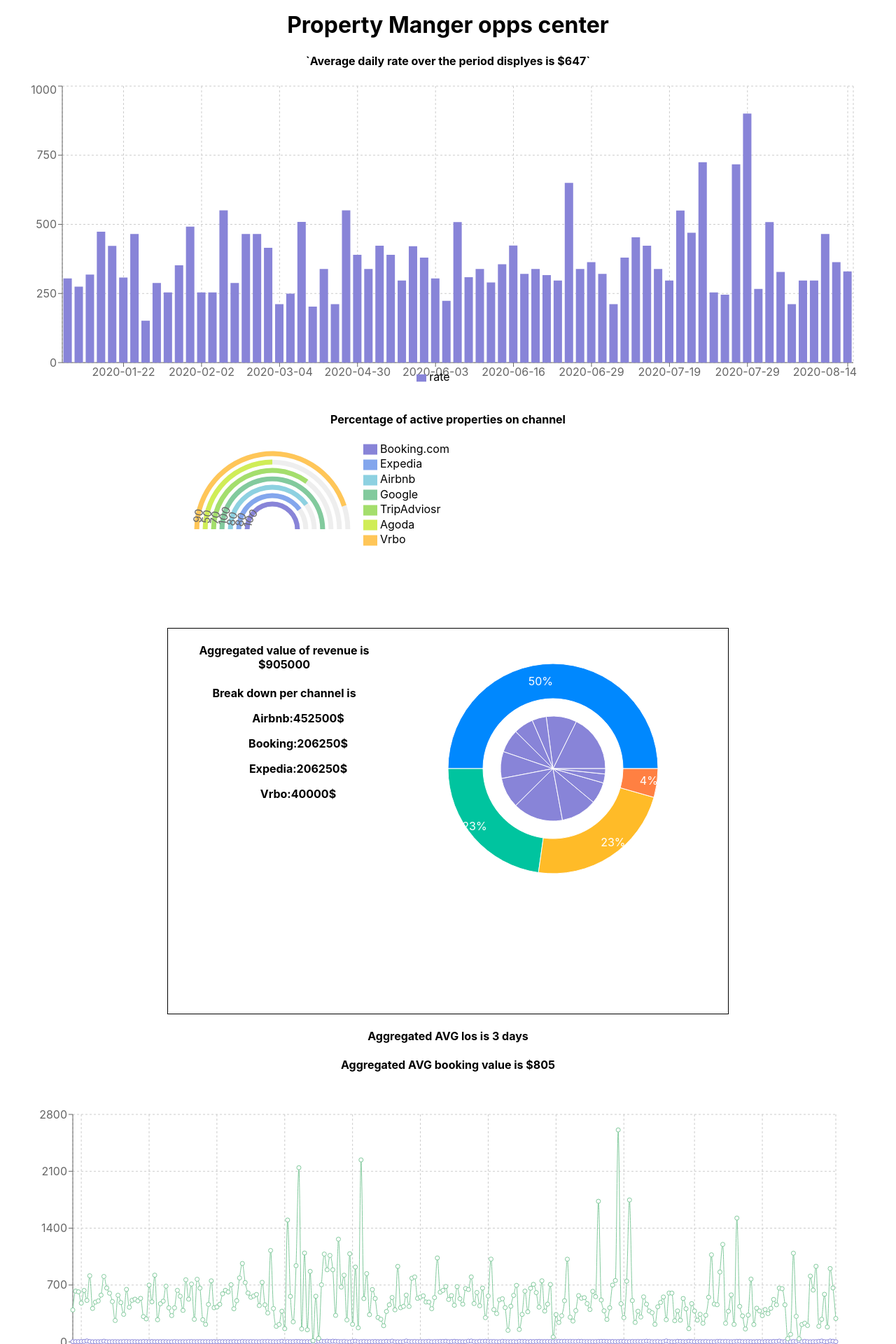
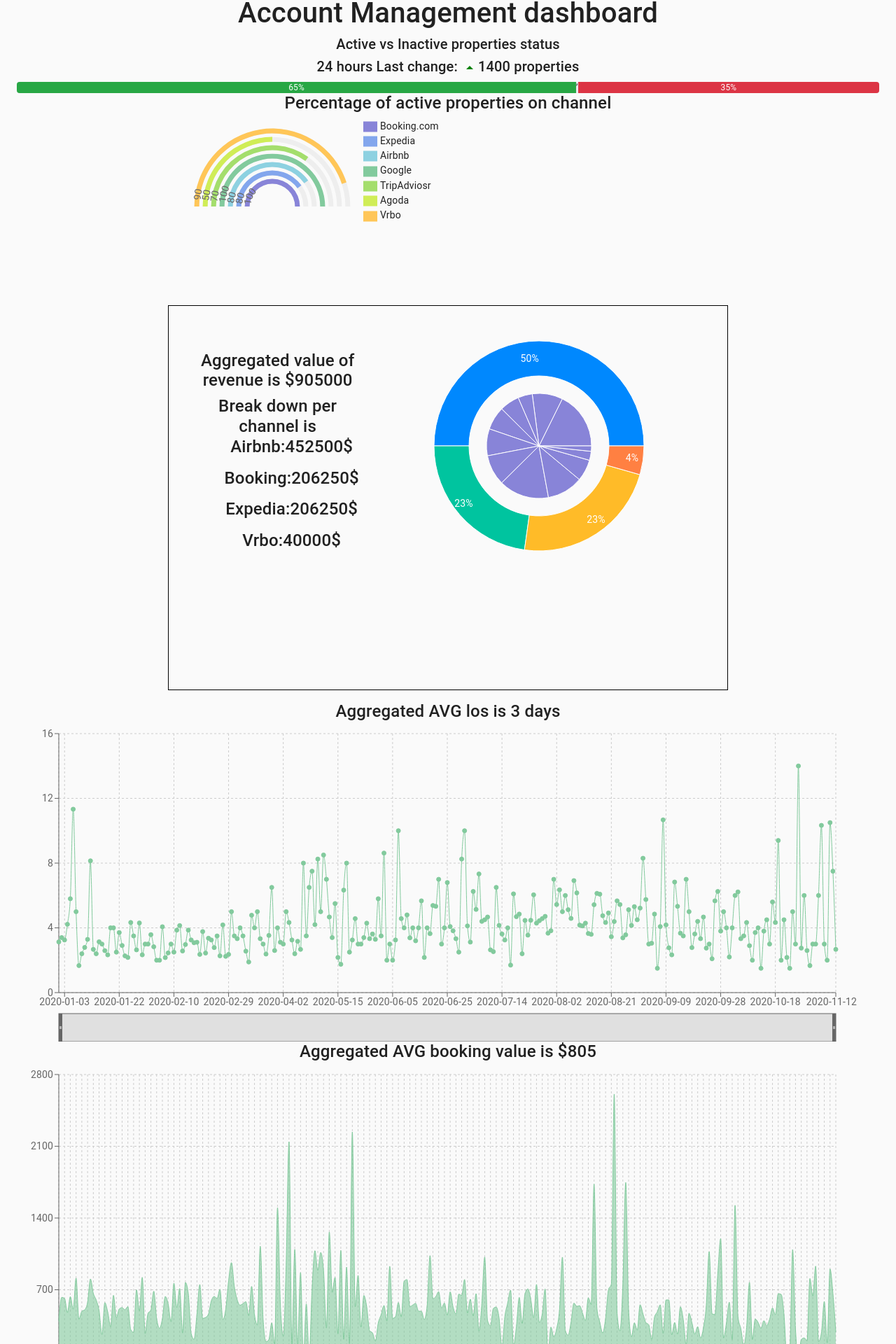
Before and after one commit to Ash000es/OppDashBoard, a React (Create React App) app: page / in a window 1280 px wide. Shown: the part 5-1925 px from the top of the page at 70% size. Built offline with nearby package versions, Linux system fonts and the light colour scheme.

Commit message:
statusbar

```diff
--- a/package.json
+++ b/package.json
@@ -4,10 +4,13 @@
   "private": true,
   "dependencies": {
     "@material-ui/core": "^4.11.1",
+    "@material-ui/icons": "^4.9.1",
     "@testing-library/jest-dom": "^5.11.6",
     "@testing-library/react": "^11.2.2",
     "@testing-library/user-event": "^12.2.2",
+    "bootstrap": "^4.5.3",
     "react": "^17.0.1",
+    "react-bootstrap": "^1.4.0",
     "react-dom": "^17.0.1",
     "react-papaparse": "^3.11.0",
     "react-scripts": "4.0.0",
--- a/src/AVGlosAVGbook.js
+++ b/src/AVGlosAVGbook.js
@@ -1,7 +1,7 @@
 import React, { useEffect, useState } from 'react'
 import {avgLOS} from './data/average-length-of-stay-YR'
 import {avgBookingValue} from './data/average-booking-value-YR'
-import { Line,LineChart, CartesianGrid, XAxis, YAxis, Tooltip, Legend, Bar,AreaChart,Area  } from 'recharts'
+import {  LineChart, Line, XAxis, YAxis, CartesianGrid, Tooltip, Legend, Brush, AreaChart, Area, } from 'recharts'
 const reducedValue = (arr) => {
     return arr.reduce((prev, cur) => {
       return { los: parseInt(prev.los + cur.los / (arr.length - 1)),
@@ -37,24 +37,59 @@ export const AVGLOSvsBOOK=()=>{
     }
     combineData(avgLOS,avgBookingValue)
 }, [])
-
-
 return (
   <div>
     <h4>Aggregated AVG los is {avglos.los} days</h4>
-    <h4>Aggregated AVG booking value is ${avgbvalue.bookingValue}</h4>
-
-<LineChart width={1200} height={400} data={data}
-  margin={{ top: 40, right: 30, left: 20, bottom: 5 }}>
+    <LineChart
+      width={1200}
+      height={450}
+      data={data}
+      syncId="anyId"
+      margin={{
+        top: 10, right: 30, left: 0, bottom: 0,
+      }}
+    >
       <CartesianGrid strokeDasharray="3 3" />
       <XAxis dataKey="date" />
       <YAxis />
       <Tooltip />
-  <Legend />
-  <Line type="monotone" dataKey="los" stroke="#8884d8" />
-  <Line type="monotone" dataKey="bookingValue" stroke="#82ca9d" />
+      <Line type="monotone" dataKey="los" stroke="#82ca9d" fill="#82ca9d" />
+      <Brush />
     </LineChart>
+    <h4>Aggregated AVG booking value is ${avgbvalue.bookingValue}</h4>
+    <AreaChart
+      width={1200}
+      height={450}
+      data={data}
+      syncId="anyId"
+      margin={{
+        top: 10, right: 30, left: 0, bottom: 0,
+      }}
+    >
+      <CartesianGrid strokeDasharray="3 3" />
+      <XAxis dataKey="name" />
+      <YAxis />
+      <Tooltip />
+      <Area type="monotone" dataKey="bookingValue" stroke="#82ca9d" fill="#82ca9d" />
+    </AreaChart>
   </div>
 )
+// return (
+//     <div>
+//     <h4>Aggregated AVG los is {avglos.los} days</h4>
+//     <h4>Aggregated AVG booking value is ${avgbvalue.bookingValue}</h4>
+
+// <LineChart width={1200} height={400} data={data}
+//   margin={{ top: 40, right: 30, left: 20, bottom: 5 }}>
+//   <CartesianGrid strokeDasharray="3 3" />
+//   <XAxis dataKey="date" />
+//   <YAxis />
+//   <Tooltip />
+//   <Legend />
+//   <Line type="monotone" dataKey="los" stroke="#8884d8" />
+//   <Line type="monotone" dataKey="bookingValue" stroke="#82ca9d" />
+// </LineChart>
+// </div>
+// )
 
 }
--- a/src/App.js
+++ b/src/App.js
@@ -1,30 +1,32 @@
-import React,{useEffect,useState} from 'react'
-import {parse,Papa} from 'papaparse'
+import React, { useEffect, useState } from 'react'
+import { parse, Papa } from 'papaparse'
 import { readString } from 'react-papaparse'
-import{ChannelOpp} from './ChannelOpp'
-import {AverageDaily} from './AveragDaily'
-import {AVGLOSvsBOOK} from './AVGlosAVGbook'
-import {TripleValueComp}from './TripleValuesComp'
-import {ChannelsRev}from './ChannelsRev'
-import Container from '@material-ui/core/Container';
-import './App.css';
+import { ChannelOpp } from './ChannelOpp'
+import { AverageDaily } from './AveragDaily'
+import { AVGLOSvsBOOK } from './AVGlosAVGbook'
+import { TripleValueComp } from './TripleValuesComp'
+import { ChannelsRev } from './ChannelsRev'
+import Container from '@material-ui/core/Container'
+import CssBaseline from '@material-ui/core/CssBaseline'
+import { HealthMeter } from './HealthMeter'
+import './App.css'
 
 export default function App() {
+  return (
+    <React.Fragment>
+      <CssBaseline />
+
+      <Container fixed className="App">
+        <h1>Account Management dashboard</h1>
+        <div><HealthMeter /></div>
+        <div><ChannelOpp /></div>
+        <div><ChannelsRev /></div>
+        <div><AVGLOSvsBOOK /></div>
+        <div><AverageDaily /></div>
+        <div> <TripleValueComp /></div>
 
 
-  return (
-    <Container fixed className="App">
-      <h1>Property Manger opps center</h1>
-      <AverageDaily/>
-      <ChannelOpp/>
-      <ChannelsRev/>
-      <AVGLOSvsBOOK/>
-      <TripleValueComp/>
-
-
-
-
-
-    </Container>
-  );
+      </Container>
+    </React.Fragment>
+  )
 }
--- a/src/ChannelsRev.js
+++ b/src/ChannelsRev.js
@@ -13,6 +13,7 @@ const useStyles = makeStyles((theme) => ({
   },
   info: {
     width: '35%',
+    marginTop:'4rem',
     // border: '1px solid green',
     paddingLeft: '2rem',
   },
--- /dev/null
+++ b/src/HealthMeter.js
@@ -0,0 +1,37 @@
+import React, { useEffect, useState } from 'react'
+import ProgressBar from 'react-bootstrap/ProgressBar'
+import ArrowDropUpIcon from '@material-ui/icons/ArrowDropUp';
+
+const activeStatus = {
+  totalNumber: 10000,
+
+  Active: 6500,
+  Inactive: 3500,
+}
+
+export const HealthMeter = () => {
+  const [data, setData] = useState({})
+
+  useEffect(() => {
+    function getData(listingStatus) {
+      const success = (listingStatus.Active / listingStatus.totalNumber) * 100
+      const failed = (listingStatus.Inactive / listingStatus.totalNumber) * 100
+      setData({
+        success: success,
+        failed: failed,
+      })
+    }
+    const res = getData(activeStatus)
+    console.log(res, 'pp')
+  }, [])
+  return (
+    <div>
+      <h5> Active vs Inactive properties status</h5>
+      <div><h5>24 hours Last change: <ArrowDropUpIcon style={{color:'green'}}/>1400 properties</h5> </div>
+      <ProgressBar>
+      <ProgressBar variant="success" now={data.success} label={`${data.success}%`} key={1} />;
+      <ProgressBar  variant="danger" label={`${data.failed}%`} now={data.failed} key={2} />
+      </ProgressBar>
+    </div>
+  )
+}
--- a/src/index.js
+++ b/src/index.js
@@ -3,6 +3,8 @@ import ReactDOM from 'react-dom';
 import './index.css';
 import App from './App';
 import reportWebVitals from './reportWebVitals';
+import 'bootstrap/dist/css/bootstrap.min.css';
+
 
 ReactDOM.render(
   <React.StrictMode>
```
Also changed, not shown: src/data/channeloppdata.js (line endings or trailing spaces), 1 other file (tests, documents, lock files or other folders). Lines whose indentation alone changed are shown as unchanged.
